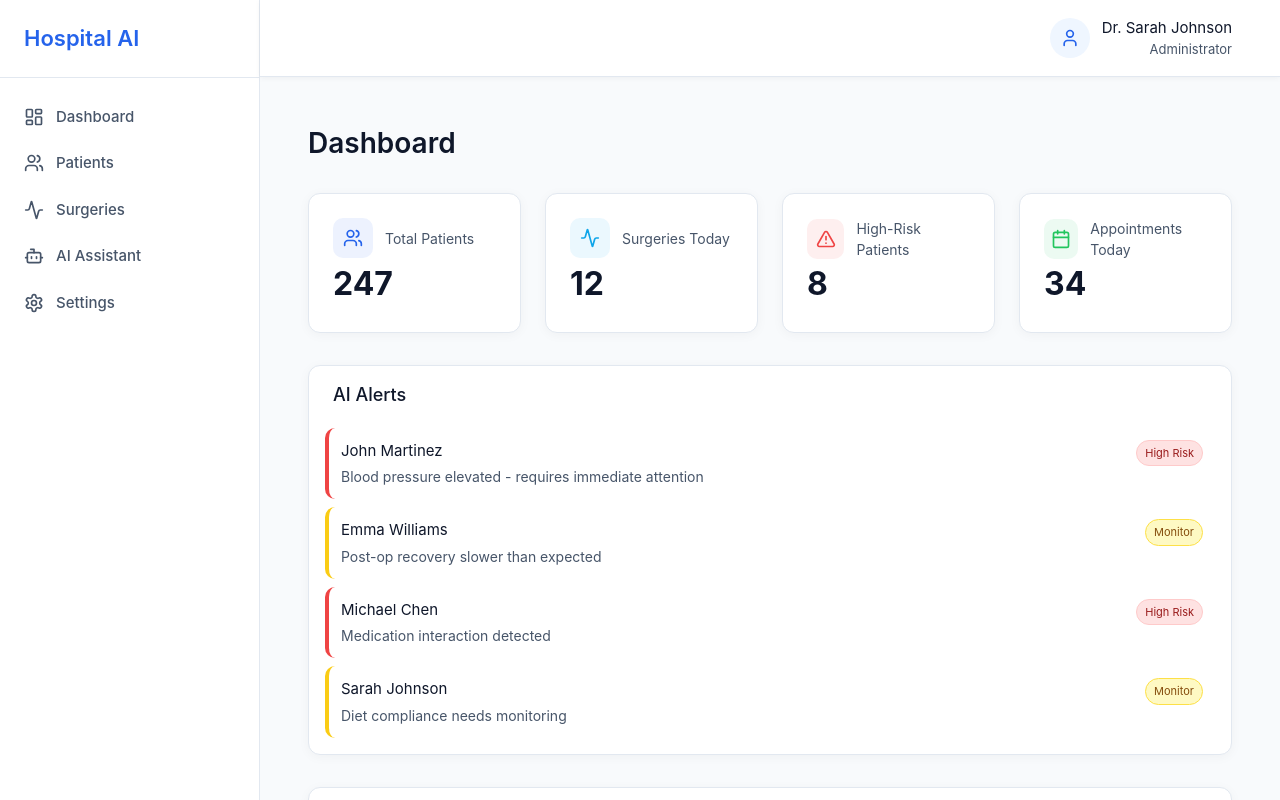
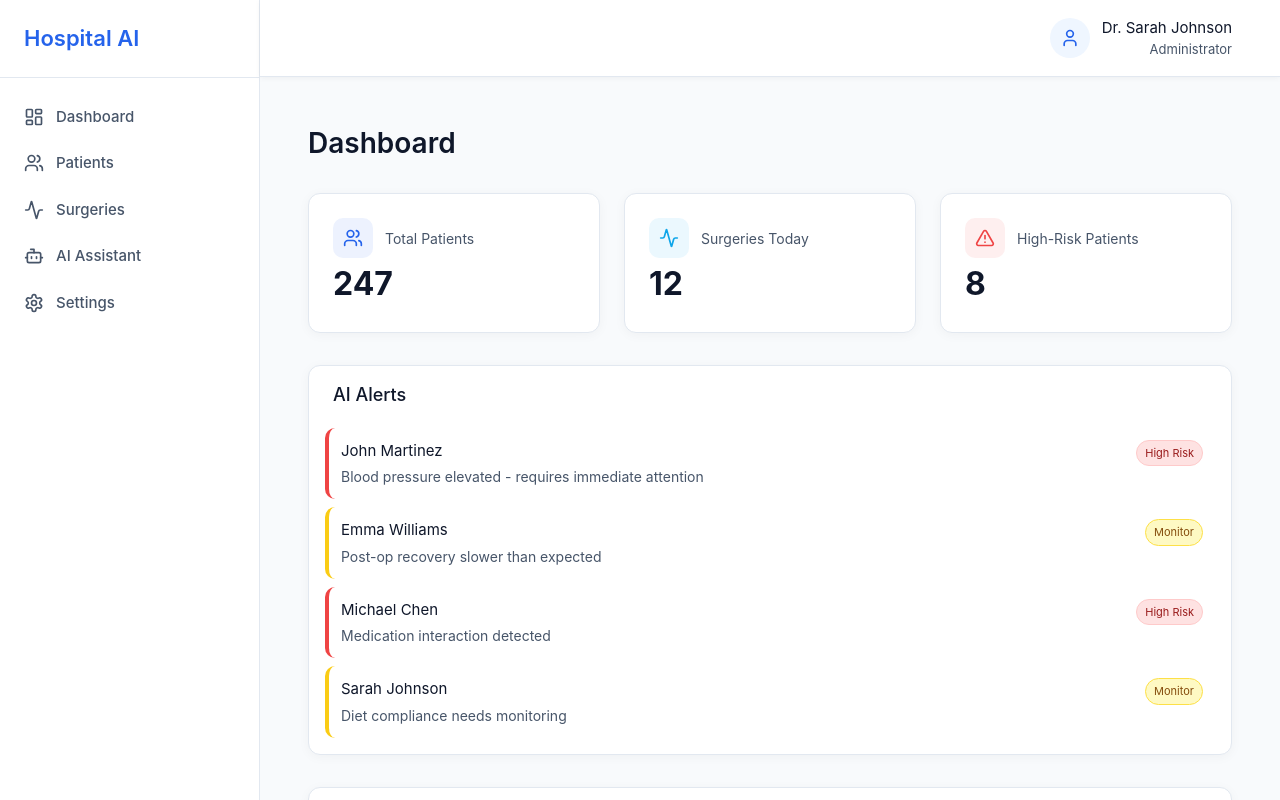
Before and after one commit to HusanboyZafarov/hospital-ai-dashboard, a React (Vite) app: page /records in a window 1280 px wide. Shown: the top 800 px of the page. Built offline with nearby package versions, Linux system fonts and the light colour scheme.

Commit message:
appointments today fixed

```diff
--- a/src/pages/Dashboard.tsx
+++ b/src/pages/Dashboard.tsx
@@ -20,12 +20,6 @@ const statsCards = [
     title: "High-Risk Patients",
     value: "8",
     color: "#EF4444",
-  },
-  {
-    icon: Calendar,
-    title: "Appointments Today",
-    value: "34",
-    color: "#22C55E",
   },
 ];
 
@@ -95,7 +89,7 @@ export const Dashboard: React.FC = () => {
       <h1 style={{ marginBottom: "32px" }}>Dashboard</h1>
 
       {/* Stats Cards */}
-      <div className="grid grid-cols-4 gap-6 mb-8">
+      <div className="grid grid-cols-3 gap-6 mb-8">
         {statsCards.map((stat, index) => {
           const Icon = stat.icon;
           return (
```
